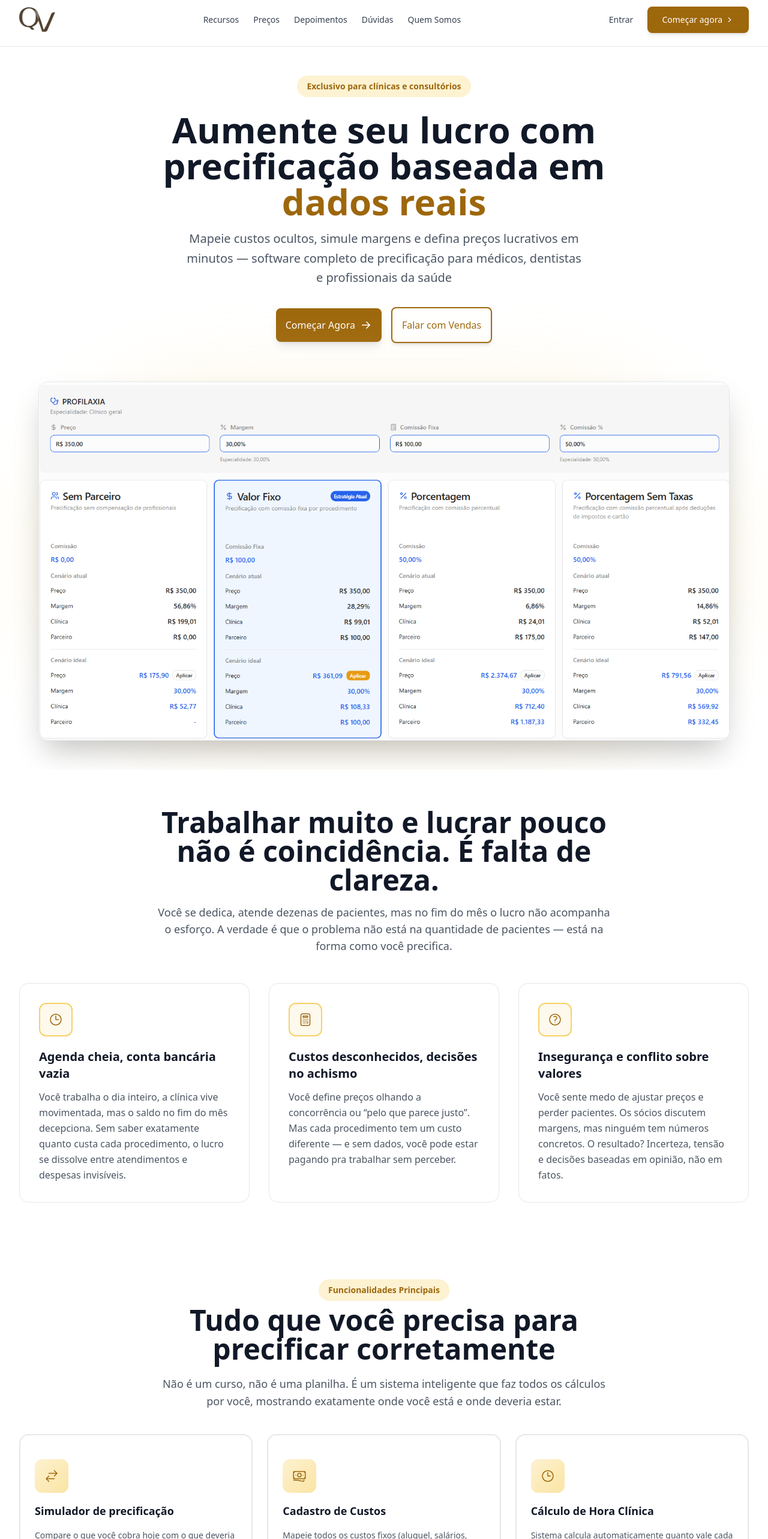
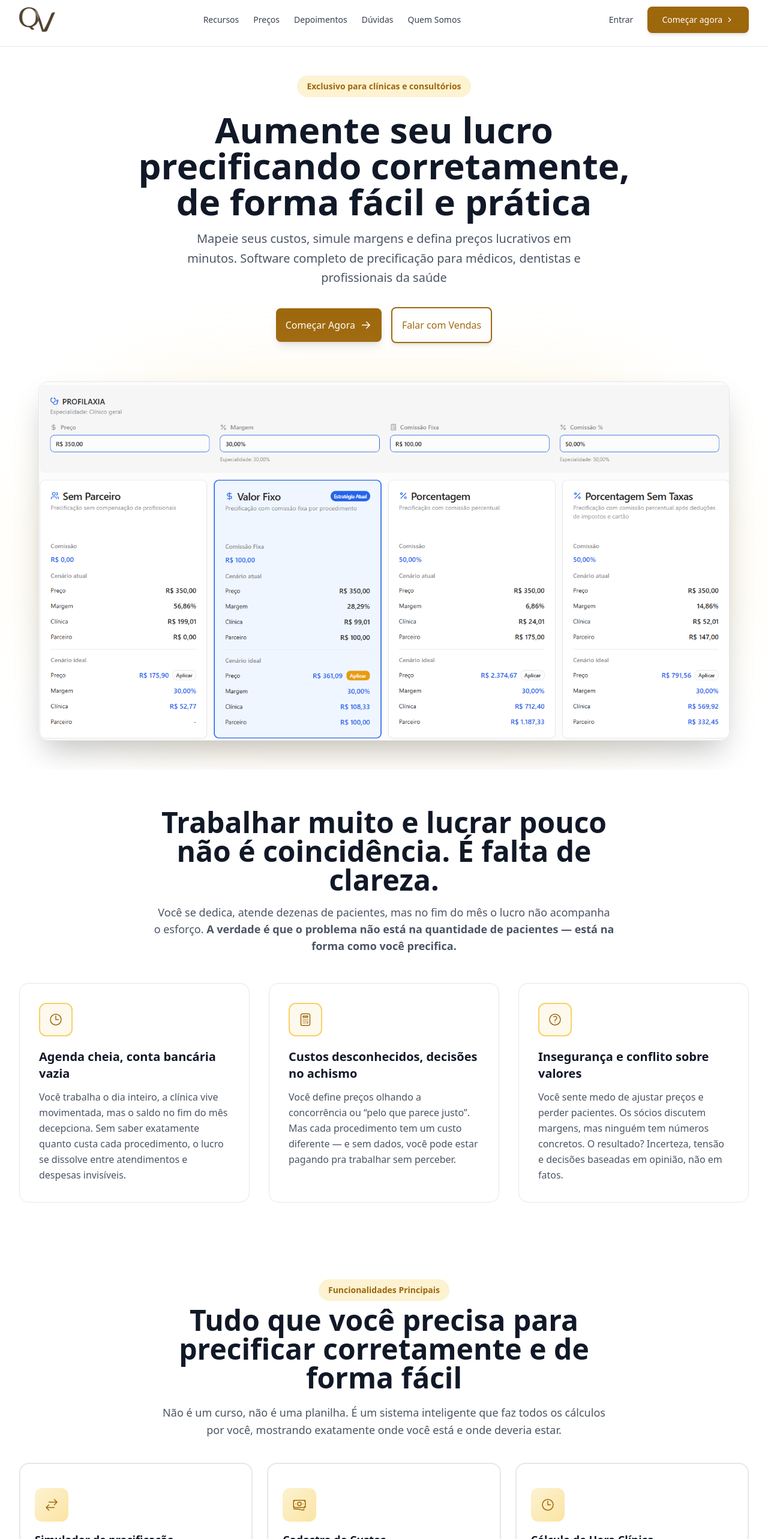
Before and after one commit to csmaniottojr/lp-qv-precifica, a Next.js app: page / in a window 1280 px wide. Shown: the top 2566 px of the page at 60% size. Built offline with nearby package versions, Linux system fonts and the light colour scheme.

Commit message:
update headline

```diff
--- a/components/ui/Dores/Dores.jsx
+++ b/components/ui/Dores/Dores.jsx
@@ -36,7 +36,7 @@ const Dores = () => {
                     </h2>
                     <p className="text-lg text-gray-600">
                     Você se dedica, atende dezenas de pacientes, mas no fim do mês o lucro não acompanha o esforço.
-                    A verdade é que o problema não está na quantidade de pacientes — está na forma como você precifica.
+                    <strong> A verdade é que o problema não está na quantidade de pacientes — está na forma como você precifica.</strong>
                     </p>
                 </div>
                 <div className="mt-10">
--- a/components/ui/Features/Features.jsx
+++ b/components/ui/Features/Features.jsx
@@ -71,7 +71,7 @@ const Features = () => {
                             Funcionalidades Principais
                         </div>
                         <h2 className="text-gray-900 text-4xl font-bold sm:text-5xl">
-                            Tudo que você precisa para precificar corretamente
+                            Tudo que você precisa para precificar corretamente e de forma fácil
                         </h2>
                         <p className="mt-5 text-lg text-gray-600 leading-relaxed">
                         Não é um curso, não é uma planilha. É um sistema inteligente que faz todos os cálculos por você, mostrando exatamente onde você está e onde deveria estar.
--- a/components/ui/Hero/Hero.jsx
+++ b/components/ui/Hero/Hero.jsx
@@ -17,11 +17,10 @@ const Hero = () => (
                             Exclusivo para clínicas e consultórios
                         </div>
                         <h1 className="text-4xl text-gray-900 font-extrabold mx-auto leading-tight sm:text-5xl lg:text-6xl">
-                            Aumente seu lucro com precificação baseada em{' '}
-                            <span className="text-primary-800 bg-transparent">dados reais</span>
+                        Aumente seu lucro precificando corretamente, de forma fácil e prática
                         </h1>
                         <p className="max-w-2xl mx-auto text-xl text-gray-600 leading-relaxed">
-                            Mapeie custos ocultos, simule margens e defina preços lucrativos em minutos — software completo de precificação para médicos, dentistas e profissionais da saúde
+                            Mapeie seus custos, simule margens e defina preços lucrativos em minutos. Software completo de precificação para médicos, dentistas e profissionais da saúde
                         </p>
                         <div className="flex flex-col sm:flex-row justify-center items-center font-medium text-base gap-4 pt-4">
                             <NavLink
```
